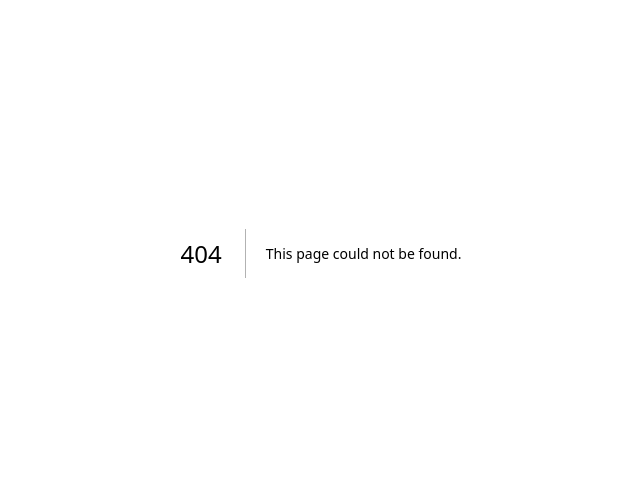
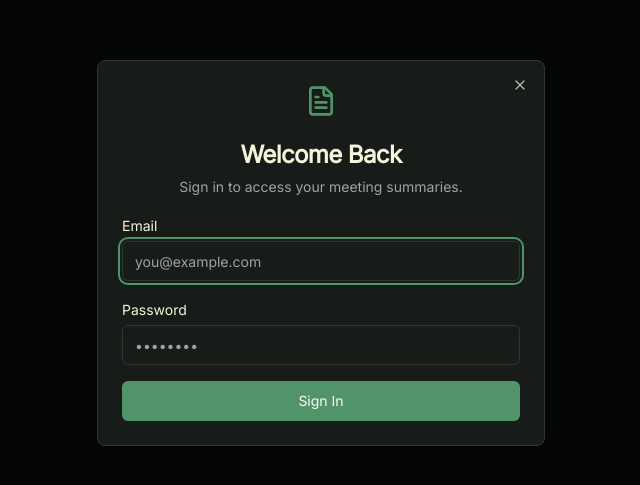
Before and after one commit to shreeramsworks/Meeting-Summarizer-Pro, a Next.js app: page /login in a window 1280 px wide. Before the commit this address had no page. Shown: the part 147-632 px from the top of the page, without its empty margins (319-959 px from the left). Built offline with nearby package versions, Linux system fonts and the light colour scheme; no server answers.

Commit message:
I see this error with the app, reported by NextJS, please fix it. The er

```diff
--- /dev/null
+++ b/src/app/(auth)/layout.tsx
@@ -0,0 +1,25 @@
+import { Dialog, DialogContent } from "@/components/ui/dialog";
+import { useRouter } from "next/navigation";
+import {createClient} from "@/lib/supabase/server";
+import {redirect} from "next/navigation";
+
+export default async function AuthLayout({
+  children,
+}: {
+  children: React.ReactNode;
+}) {
+  const supabase = createClient();
+  const {
+    data: { user },
+  } = await supabase.auth.getUser();
+
+  if (user) {
+    redirect("/dashboard");
+  }
+
+  return (
+      <>
+        {children}
+      </>
+  );
+}
--- /dev/null
+++ b/src/app/(auth)/login/page.tsx
@@ -0,0 +1,5 @@
+import AuthForm from "@/components/AuthForm";
+
+export default function LoginPage() {
+  return <AuthForm mode="login" />;
+}
--- /dev/null
+++ b/src/app/(auth)/signup/page.tsx
@@ -0,0 +1,5 @@
+import AuthForm from "@/components/AuthForm";
+
+export default function SignupPage() {
+  return <AuthForm mode="signup" />;
+}
--- /dev/null
+++ b/src/app/dashboard/page.tsx
@@ -0,0 +1,21 @@
+import MeetingSummarizer from '@/components/MeetingSummarizer';
+import { createClient } from '@/lib/supabase/server';
+import { redirect } from 'next/navigation';
+
+export default async function DashboardPage() {
+  const supabase = createClient();
+
+  const {
+    data: { user },
+  } = await supabase.auth.getUser();
+
+  if (!user) {
+    return redirect('/');
+  }
+
+  return (
+    <div className="min-h-screen bg-background text-foreground">
+      <MeetingSummarizer />
+    </div>
+  );
+}
--- a/src/app/page.tsx
+++ b/src/app/page.tsx
@@ -1,9 +1,87 @@
-import MeetingSummarizer from '@/components/MeetingSummarizer';
+import Link from 'next/link';
+import { Button } from '@/components/ui/button';
+import { Card, CardContent, CardDescription, CardHeader, CardTitle } from '@/components/ui/card';
+import { FileText, Zap, ShieldCheck } from 'lucide-react';
 
 export default function Home() {
   return (
-    <div className="min-h-screen bg-background text-foreground">
-      <MeetingSummarizer />
+    <div className="flex flex-col min-h-screen bg-background">
+      <header className="container mx-auto px-4 sm:px-6 lg:px-8 py-4 flex justify-between items-center">
+        <div className="flex items-center gap-2">
+            <FileText className="h-8 w-8 text-primary" />
+            <h1 className="text-xl font-bold">Meeting Summarizer Pro</h1>
+        </div>
+        <div className="flex items-center gap-2">
+          <Button asChild variant="ghost">
+            <Link href="/login">Sign In</Link>
+          </Button>
+          <Button asChild>
+            <Link href="/signup">Sign Up</Link>
+          </Button>
+        </div>
+      </header>
+
+      <main className="flex-grow container mx-auto px-4 sm:px-6 lg:px-8 py-16 text-center">
+        <section className="mb-24">
+            <h2 className="text-4xl md:text-5xl font-extrabold mb-4 text-foreground">
+                The Smartest Way to Handle Meetings
+            </h2>
+            <p className="text-lg md:text-xl text-muted-foreground max-w-3xl mx-auto mb-8">
+                Stop wasting time on meeting notes. Upload your transcripts and get instant, AI-powered summaries, action items, and reminders.
+            </p>
+            <Button asChild size="lg">
+                <Link href="/signup">Get Started for Free</Link>
+            </Button>
+        </section>
+
+        <section>
+          <div className="grid grid-cols-1 md:grid-cols-3 gap-8">
+            <Card>
+              <CardHeader className="items-center">
+                <div className="p-3 rounded-full bg-primary/10 mb-2">
+                    <Zap className="h-8 w-8 text-primary" />
+                </div>
+                <CardTitle>Instant Summaries</CardTitle>
+              </CardHeader>
+              <CardContent>
+                <CardDescription>
+                  Our advanced AI distills hours of conversation into concise summaries in seconds. Focus on what matters.
+                </CardDescription>
+              </CardContent>
+            </Card>
+            <Card>
+              <CardHeader className="items-center">
+                 <div className="p-3 rounded-full bg-primary/10 mb-2">
+                    <FileText className="h-8 w-8 text-primary" />
+                </div>
+                <CardTitle>Action Item Tracking</CardTitle>
+              </CardHeader>
+              <CardContent>
+                <CardDescription>
+                  Automatically extract action items and assignees so nothing falls through the cracks. Set reminders effortlessly.
+                </CardDescription>
+              </CardContent>
+            </Card>
+            <Card>
+              <CardHeader className="items-center">
+                 <div className="p-3 rounded-full bg-primary/10 mb-2">
+                    <ShieldCheck className="h-8 w-8 text-primary" />
+                </div>
+                <CardTitle>Secure & Private</CardTitle>
+              </CardHeader>
+              <CardContent>
+                <CardDescription>
+                  Your data is your own. All summaries and reminders are stored securely in your private account.
+                </CardDescription>
+              </CardContent>
+            </card>
+          </div>
+        </section>
+      </main>
+
+       <footer className="container mx-auto px-4 sm:px-6 lg:px-8 py-6 text-center text-muted-foreground text-sm">
+            <p>&copy; {new Date().getFullYear()} Meeting Summarizer Pro. All Rights Reserved.</p>
+        </footer>
     </div>
   );
 }
--- /dev/null
+++ b/src/components/AuthForm.tsx
@@ -0,0 +1,144 @@
+"use client";
+
+import { useState } from "react";
+import { useRouter } from "next/navigation";
+import { createClient } from "@/lib/supabase/client";
+import { useToast } from "@/hooks/use-toast";
+import { Button } from "@/components/ui/button";
+import { Input } from "@/components/ui/input";
+import { Label } from "@/components/ui/label";
+import { Loader2, FileText } from "lucide-react";
+import { Dialog, DialogContent, DialogDescription, DialogHeader, DialogTitle } from "@/components/ui/dialog";
+
+type AuthFormProps = {
+  mode: "login" | "signup";
+};
+
+export default function AuthForm({ mode }: AuthFormProps) {
+  const [email, setEmail] = useState("");
+  const [password, setPassword] = useState("");
+  const [fullName, setFullName] = useState("");
+  const [isLoading, setIsLoading] = useState(false);
+  const router = useRouter();
+  const supabase = createClient();
+  const { toast } = useToast();
+
+  const handleAuthAction = async (e: React.FormEvent<HTMLFormElement>) => {
+    e.preventDefault();
+    setIsLoading(true);
+
+    if (mode === "signup") {
+      const { data, error } = await supabase.auth.signUp({
+        email,
+        password,
+        options: {
+          data: {
+            full_name: fullName,
+          },
+        },
+      });
+       if (error) {
+        toast({
+          variant: "destructive",
+          title: "Signup Failed",
+          description: error.message,
+        });
+      } else if (data.user) {
+         if (data.user.identities?.length === 0) {
+            toast({
+                variant: "destructive",
+                title: "Signup Error",
+                description: "This email address is already in use.",
+            });
+         } else {
+            toast({
+              title: "Success!",
+              description: "Please check your email to confirm your account.",
+            });
+            router.push("/");
+         }
+      }
+    } else {
+      const { error } = await supabase.auth.signInWithPassword({
+        email,
+        password,
+      });
+
+      if (error) {
+        toast({
+          variant: "destructive",
+          title: "Login Failed",
+          description: error.message,
+        });
+      } else {
+        router.push("/dashboard");
+        router.refresh();
+      }
+    }
+    setIsLoading(false);
+  };
+
+  return (
+    <Dialog open onOpenChange={() => router.push("/")}>
+        <DialogContent className="sm:max-w-md">
+            <DialogHeader>
+                <div className="flex items-center justify-center mb-4">
+                    <FileText className="h-8 w-8 text-primary" />
+                </div>
+                <DialogTitle className="text-center text-2xl font-bold">
+                    {mode === "login" ? "Welcome Back" : "Create an Account"}
+                </DialogTitle>
+                <DialogDescription className="text-center">
+                    {mode === "login"
+                        ? "Sign in to access your meeting summaries."
+                        : "to start summarizing your meetings."}
+                </DialogDescription>
+            </DialogHeader>
+            <form onSubmit={handleAuthAction} className="space-y-4">
+                {mode === "signup" && (
+                <div className="space-y-1">
+                    <Label htmlFor="full-name">Full Name</Label>
+                    <Input
+                    id="full-name"
+                    type="text"
+                    value={fullName}
+                    onChange={(e) => setFullName(e.target.value)}
+                    required
+                    placeholder="John Doe"
+                    disabled={isLoading}
+                    />
+                </div>
+                )}
+                <div className="space-y-1">
+                <Label htmlFor="email">Email</Label>
+                <Input
+                    id="email"
+                    type="email"
+                    value={email}
+                    onChange={(e) => setEmail(e.target.value)}
+                    required
+                    placeholder="you@example.com"
+                    disabled={isLoading}
+                />
+                </div>
+                <div className="space-y-1">
+                <Label htmlFor="password">Password</Label>
+                <Input
+                    id="password"
+                    type="password"
+                    value={password}
+                    onChange={(e) => setPassword(e.target.value)}
+                    required
+                    placeholder="••••••••"
+                    disabled={isLoading}
+                />
+                </div>
+                <Button type="submit" className="w-full" disabled={isLoading}>
+                {isLoading && <Loader2 className="mr-2 h-4 w-4 animate-spin" />}
+                {mode === "login" ? "Sign In" : "Sign Up"}
+                </Button>
+            </form>
+        </DialogContent>
+    </Dialog>
+  );
+}
```
